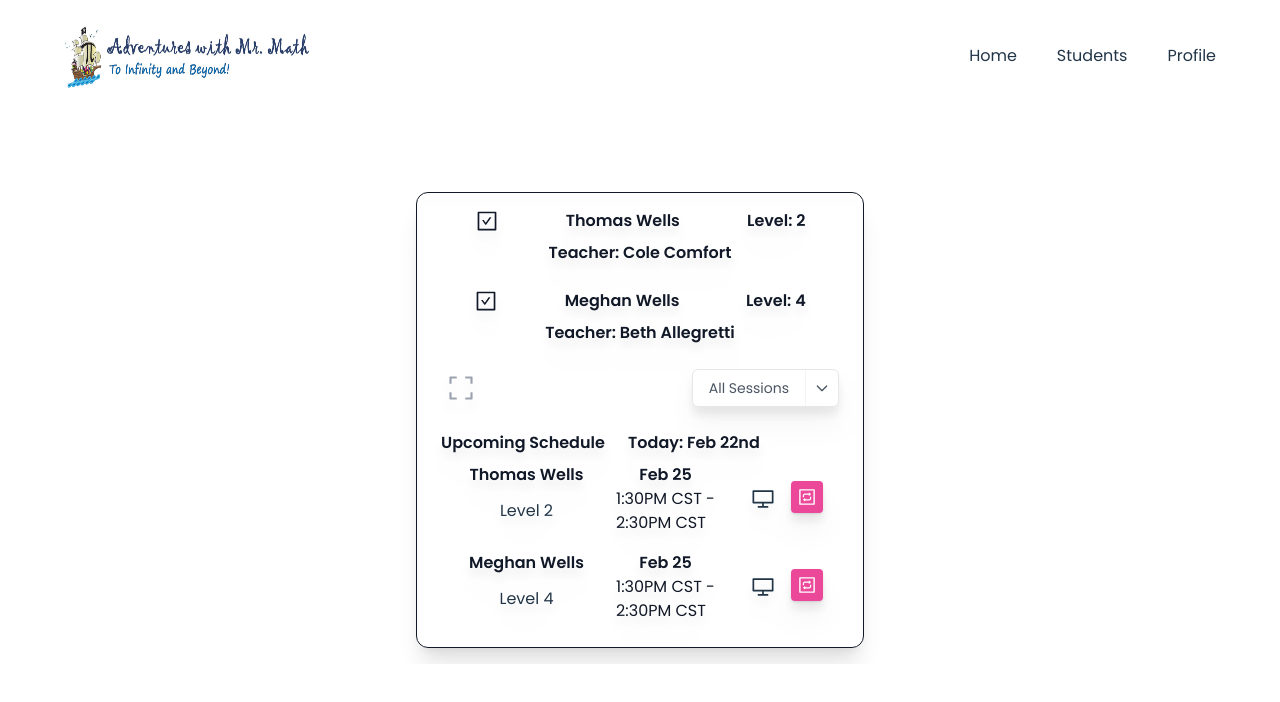
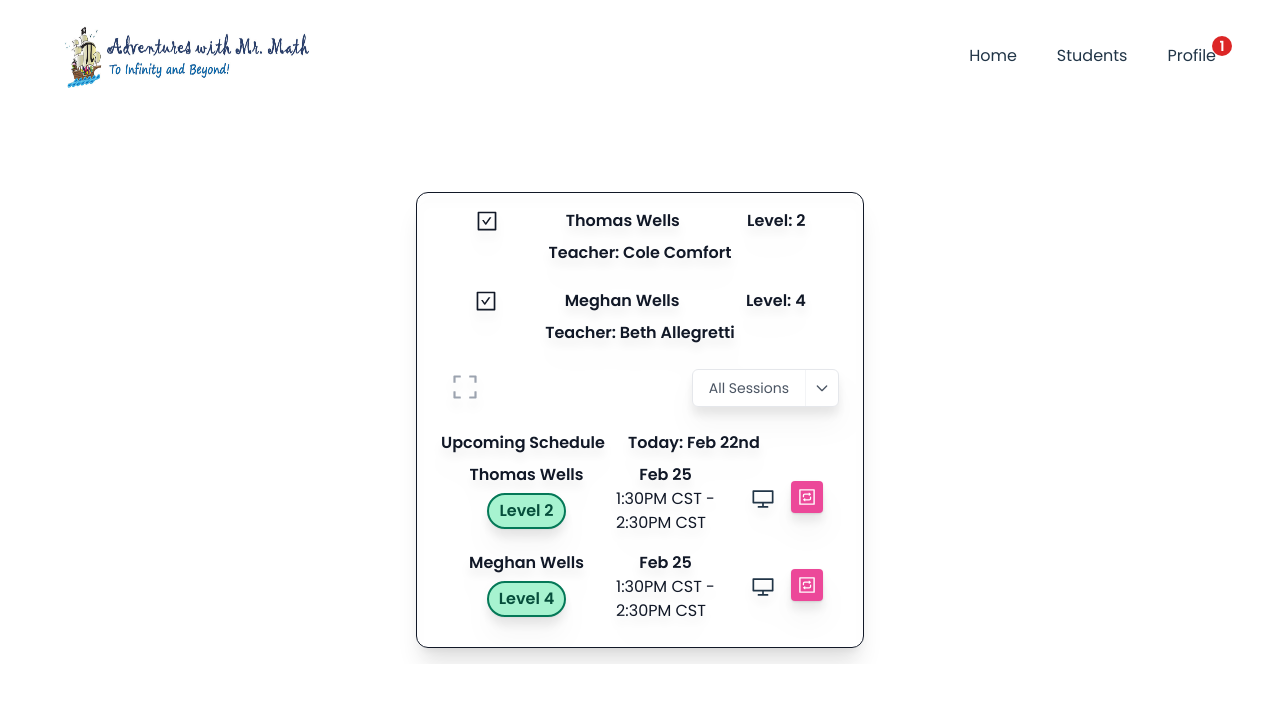
Before and after one commit to dane-dalton/schedule-demo, a React (Vite) app: page / in a window 1280 px wide. Shown: the top 702 px of the page. Built offline with nearby package versions, Linux system fonts and the light colour scheme.

Commit message:
Color code class vs. contest, UX changes, red message notification

```diff
--- a/src/App.jsx
+++ b/src/App.jsx
@@ -12,7 +12,7 @@ function App() {
       </div>
       <div className={`${styles.paddingX} ${styles.flexCenter}`}>
         <div className={`${styles.boxWidth}`}>
-          {/* Students? Likely important updates. */}
+          {/* Updates/Notifications */}
         </div>
       </div>
       <div className={` ${styles.flexCenter}`}>
--- a/src/components/Navbar.jsx
+++ b/src/components/Navbar.jsx
@@ -5,10 +5,14 @@ import { logo, menu, close } from '../assets'
 
 import { classNames } from '../util'
 
-import { navLinks } from '../constants'
+import { navLinks, parents } from '../constants'
 
 function Navbar() {
   const [toggle, setToggle] = useState(false)
+
+  function messageNotificationLogic(nav) {
+    return ((nav.title == 'Profile') && (parents[0].messages.length > 0))
+  }
 
   return (
     <nav className='w-full flex flex-wrap py-6 justify-between items-center navbar'>
@@ -24,6 +28,11 @@ function Navbar() {
             )}
           >
             <a href={`${nav.id}`}>{nav.title}</a>
+            <div className={classNames(
+              messageNotificationLogic(nav) && 'bg-red-600 text-white font-semibold text-sm w-5 h-5 rounded-full absolute top-9 right-12 flex justify-center items-center'
+            )}>
+              <div>{messageNotificationLogic(nav) && parents[0].messages.length}</div>
+            </div>
           </li>
         ))}
       </ul>
@@ -35,10 +44,15 @@ function Navbar() {
           alt='menu'
           className='w-[28px] h-[28px] object-contain'
         />
+        <div className={classNames(
+              !toggle && parents[0].messages.length > 0 && 'bg-red-600 text-white font-semibold text-sm w-5 h-5 rounded-full absolute top-8 right-4 flex justify-center items-center'
+            )}>
+              <div>{!toggle && parents[0].messages.length > 0 && parents[0].messages.length}</div>
+            </div>
         <div
           className={classNames(
             toggle ? 'flex' : 'hidden',
-            'p-6 absolute bg-slate-400 top-20 right-0 mx-4 my-2 min-w-[140px] rounded-xl sidebar'
+            'p-6 absolute bg-slate-300 top-20 right-0 mx-4 my-2 min-w-[140px] rounded-xl '
           )}
         >
           <ul className='list-none flex flex-col justify-end items-center flex-1'>
--- a/src/components/Schedule.jsx
+++ b/src/components/Schedule.jsx
@@ -65,7 +65,7 @@ function Schedule() {
               <button
                 type='button'
                 onClick={() => setToggleScheduleView(prev => !prev)}
-                className='-my-1.5 flex items-center p-1.5 text-gray-400 hover:text-gray-500'
+                className='-my-1.5 w-12 h-12 rounded-full hover:bg-gray-300 flex justify-center items-center p-1.5 text-gray-400 hover:text-gray-500'
               >
                 <span className='sr-only'>Toggle schedule</span>
                 {toggleScheduleView ? (<AiOutlineShrink className='w-7 h-7' aria-hidden='true' />) : (<AiOutlineExpand className='w-7 h-7' aria-hidden='true' />)}
@@ -73,7 +73,7 @@ function Schedule() {
               <button
                 type='button'
                 onClick={() => setToggleList(prev => !prev)}
-                className='-my-1.5 flex justify-start items-center p-1.5 text-gray-400 hover:text-gray-500'
+                className='-my-1.5 w-12 h-12 flex justify-center items-center p-1.5 text-gray-400 hover:text-gray-500 rounded-full hover:bg-gray-300'
               >
                 <span className='sr-only'>Toggle schedule</span>
                 {toggleScheduleView && (
--- a/src/components/StudentInfo.jsx
+++ b/src/components/StudentInfo.jsx
@@ -1,4 +1,6 @@
 import React from 'react'
+
+import { classNames } from '../util'
 
 import {
   format,
@@ -16,7 +18,12 @@ function StudentInfo({ student, session }) {
           {format(startDateTime, 'MMM dd')}
         </time>
       </p>
-      <p className='self-center'>{session.level}</p>
+      <p className={classNames(
+        session.sessionType == 'class'
+          ? 'border-2 border-emerald-700 bg-emerald-200 text-emerald-900 font-semibold'
+          : 'border-2 border-pink-700 bg-pink-200 text-pink-900 font-semibold',
+        'py-1 px-2.5 rounded-3xl self-center shadow-sm'
+      )}>{session.level}</p>
       <div>
         <p className='text-gray-900'>
           <time dateTime={session.startDateTime}>
--- a/src/constants/index.js
+++ b/src/constants/index.js
@@ -130,6 +130,14 @@ export const parents = [
           },
         ]
       }
+    ],
+    messages: [
+      {
+        messageId: 3333,
+        title: "Important Message",
+        content: "This is your important message. Make sure to read all of it, because it is so important."
+      }
+
     ]
   }
 ]
```
